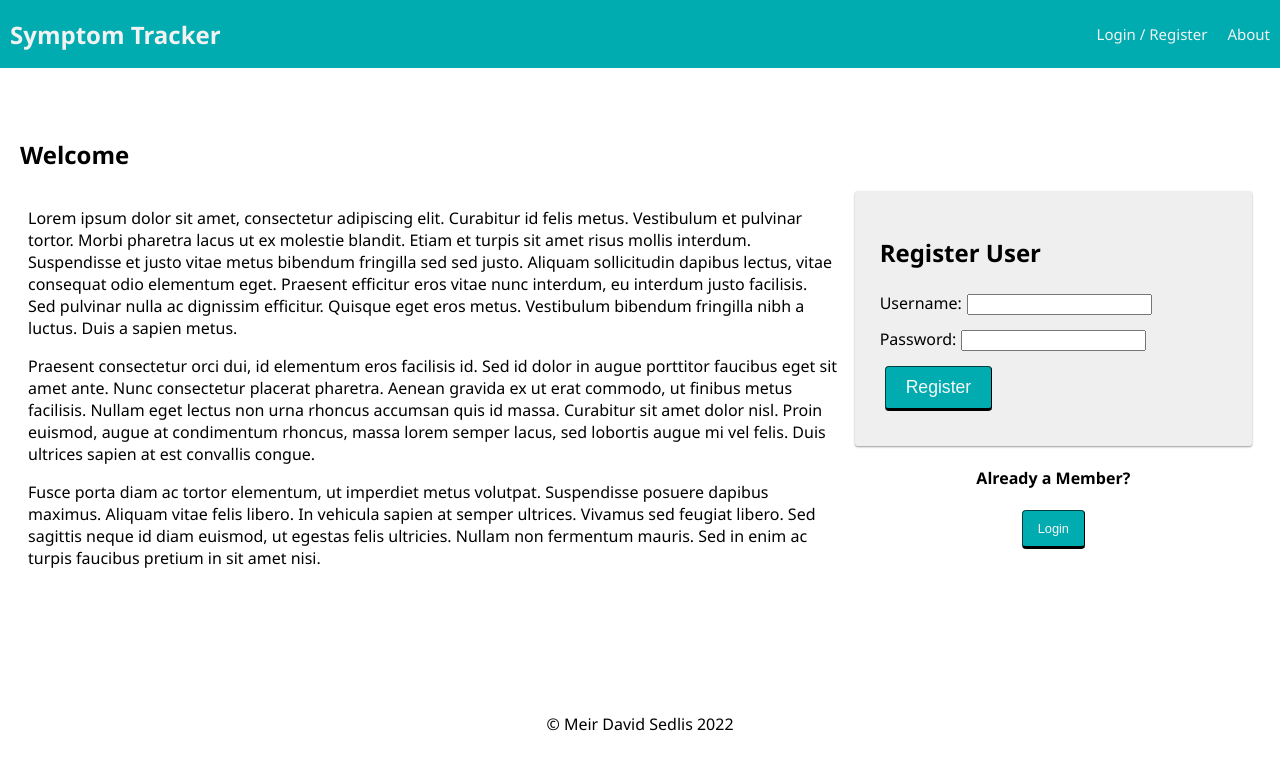
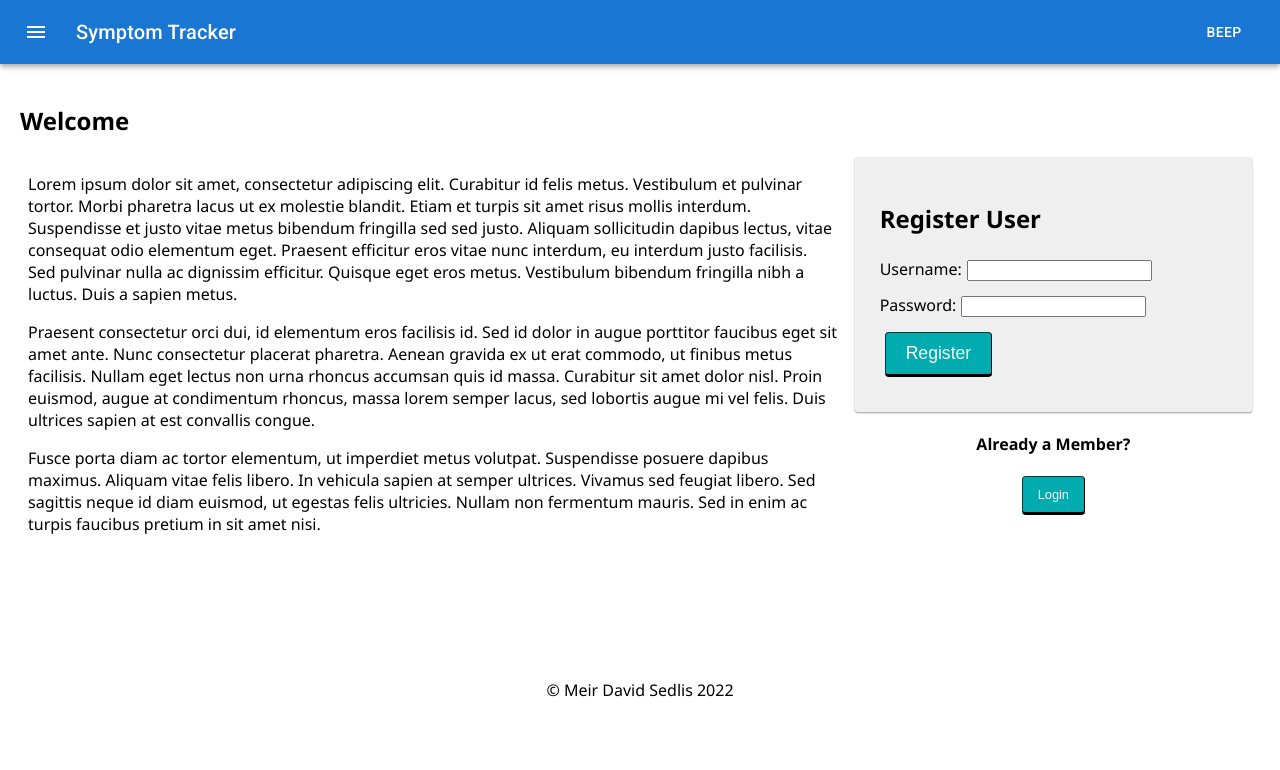
Before and after one commit to MeirSedlis/Symptom-Tracker, a React (Create React App) app: page /track-new#/home in a window 1280 px wide. Shown: the top 770 px of the page. Built offline with nearby package versions, Linux system fonts and the light colour scheme; no server answers.

Commit message:
create new nav

```diff
--- a/src/components/Nav/Nav.jsx
+++ b/src/components/Nav/Nav.jsx
@@ -1,48 +1,59 @@
-import React from 'react';
-import { Link } from 'react-router-dom';
-import LogOutButton from '../LogOutButton/LogOutButton';
-import './Nav.css';
-import { useSelector } from 'react-redux';
+import AppBar from "@mui/material/AppBar";
+import Box from "@mui/material/Box";
+import Toolbar from "@mui/material/Toolbar";
+import Typography from "@mui/material/Typography";
+import Button from "@mui/material/Button";
+import IconButton from "@mui/material/IconButton";
+import MenuIcon from "@mui/icons-material/Menu";
+import MenuItem from "@mui/material/MenuItem";
+import { useState } from 'react';
+import Menu from '@mui/material/Menu';
+import { useDispatch } from 'react-redux';
 
-function Nav() {
-  const user = useSelector((store) => store.user);
+export default function ButtonAppBar() {
+  const dispatch = useDispatch();
+  const [anchorEl, setAnchorEl] = useState(null);
+  const open = Boolean(anchorEl);
+  const handleClick = (event) => {
+    setAnchorEl(event.currentTarget);
+  };
+  const handleClose = () => {
+    setAnchorEl(null);
+  };
 
   return (
-    <div className="nav">
-      <Link to="/home">
-        <h2 className="nav-title">Symptom Tracker</h2>
-      </Link>
-      <div>
-        {/* If no user is logged in, show these links */}
-        {!user.id && (
-          // If there's no user, show login/registration links
-          <Link className="navLink" to="/login">
-            Login / Register
-          </Link>
-        )}
-
-        {/* If a user is logged in, show these links */}
-        {user.id && (
-          <>
-            <Link className="navLink" to="/tracker">
-              Home
-            </Link>
-
-            <Link className="navLink" to="/info">
-              Info Page
-            </Link>
-
-
-            <LogOutButton className="navLink" />
-          </>
-        )}
-
-        <Link className="navLink" to="/about">
-          About
-        </Link>
-      </div>
-    </div>
+    <Box sx={{ flexGrow: 1 }}>
+      <AppBar position="static">
+        <Toolbar>
+          <IconButton
+            size="large"
+            edge="start"
+            color="inherit"
+            aria-label="menu"
+            sx={{ mr: 2 }}
+            onClick={handleClick}
+          >
+            <MenuIcon />
+          </IconButton>
+          <Menu
+            id="basic-menu"
+            anchorEl={anchorEl}
+            open={open}
+            onClose={handleClose}
+            MenuListProps={{
+              "aria-labelledby": "basic-button",
+            }}
+          >
+            <MenuItem onClick={handleClose}>Profile</MenuItem>
+            <MenuItem onClick={handleClose}>My account</MenuItem>
+            <MenuItem onClick={handleClose}>Logout</MenuItem>
+          </Menu>
+          <Typography variant="h6" component="div" sx={{ flexGrow: 1 }}>
+            Symptom Tracker
+          </Typography>
+          <Button color="inherit" onClick={() => dispatch({ type: 'LOGOUT' })}>BEEP</Button>
+        </Toolbar>
+      </AppBar>
+    </Box>
   );
 }
-
-export default Nav;
```
Also changed, not shown: src/components/Nav2/Nav2.jsx (added, +48 -0 lines), src/components/Nav2/Nav.css (renamed from src/components/Nav/Nav.css).
